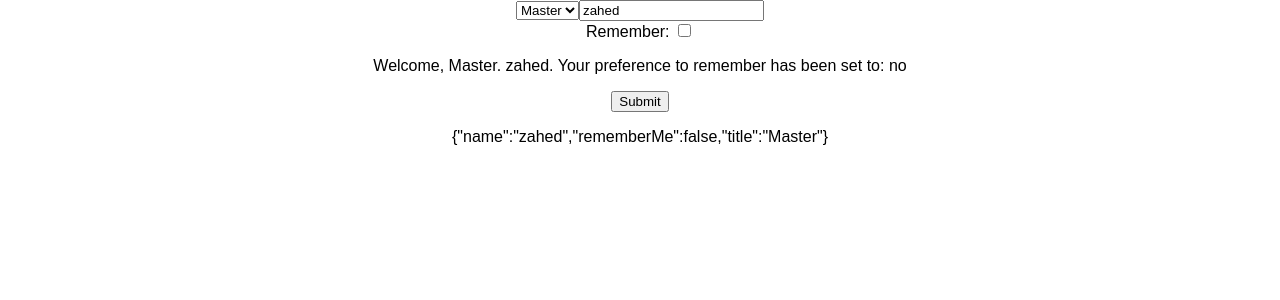
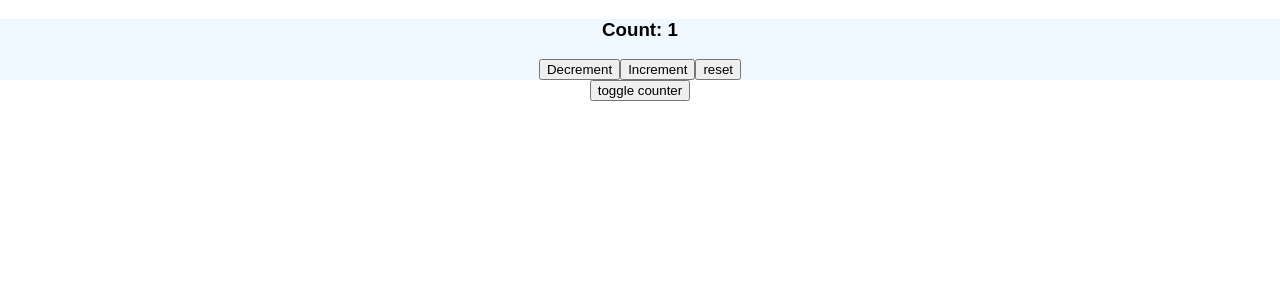
Before and after one commit to zahedshareef/practical-react, a React (Create React App) app: page / in a window 1280 px wide. Shown: the top 300 px of the page. Built offline with nearby package versions, Linux system fonts and the light colour scheme.

Commit message:
6.0 Component Lifecycle

```diff
--- a/src/App.css
+++ b/src/App.css
@@ -23,6 +23,18 @@
 }
 
 @keyframes App-logo-spin {
-  from { transform: rotate(0deg); }
-  to { transform: rotate(360deg); }
+    from {
+        transform: rotate(0deg);
     }
+    to {
+        transform: rotate(360deg);
+    }
+}
+
+.visible {
+    background-color: aliceblue;
+}
+
+.hidden {
+    display: none;
+}
--- a/src/components/Counter.js
+++ b/src/components/Counter.js
@@ -10,6 +10,14 @@ export default class Counter extends React.Component {
 
         this.increment = this.increment.bind(this);
     }
+
+    componentWillUnmount = () => {
+        console.log('unmounting...');
+    };
+
+    componentDidMount = () => {
+        console.log('mounting...');
+    };
 
     increment() {
         this.setState({
@@ -39,8 +47,7 @@ export default class Counter extends React.Component {
                         this.setState({
                             count: this.props.initialCount
                         });
-                    }}
-                >
+                    }}>
                     reset
                 </button>
             </div>
--- a/src/components/Header.js
+++ b/src/components/Header.js
@@ -1,16 +1,26 @@
 import React from 'react';
-import logo from '../logo.svg';
 import Counter from './Counter';
-import ImageSlider from './ImageSlider';
-import MyForm from './MyForm';
 
 export default class Header extends React.Component {
     state = {
-        visible: true,
-        componentToShow: 'ImageSlider'
+        visible: true
     };
 
     render() {
-        return <MyForm />;
+        return (
+            <div className="App">
+                <div className={this.state.visible ? 'visible' : 'hidden'}>
+                    <Counter initialCount={1} />
+                </div>
+                <button
+                    onClick={() => {
+                        this.setState({
+                            visible: !this.state.visible
+                        });
+                    }}>
+                    toggle counter
+                </button>
+            </div>
+        );
     }
 }
--- a/src/components/MyForm.js
+++ b/src/components/MyForm.js
@@ -42,14 +42,13 @@ export default class MyForm extends React.Component {
                     <input value={this.state.name} onChange={this.handleChange} />
                 </div>
                 Remember: <input type="checkbox" value={this.state.rememberMe} onChange={this.handleCheckbox} />
+                <button onClick={this.handleSubmit}>Submit</button>
                 <div>
                     <p>
-                        Welcome, {this.state.title}. {this.state.name}. Your preference to remember has been set to:{' '}
+                        Welcome, {this.state.title}. {this.state.name}. Your preference to remember is set to:
                         {this.state.rememberMe ? 'yes' : 'no'}
                     </p>
                 </div>
-                <button onClick={this.handleSubmit}>Submit</button>
-                <p>{JSON.stringify(this.state)}</p>
             </div>
         );
     }
```
Also changed, not shown: 1 other file (tests, documents, lock files or other folders). Lines whose indentation alone changed are shown as unchanged.
